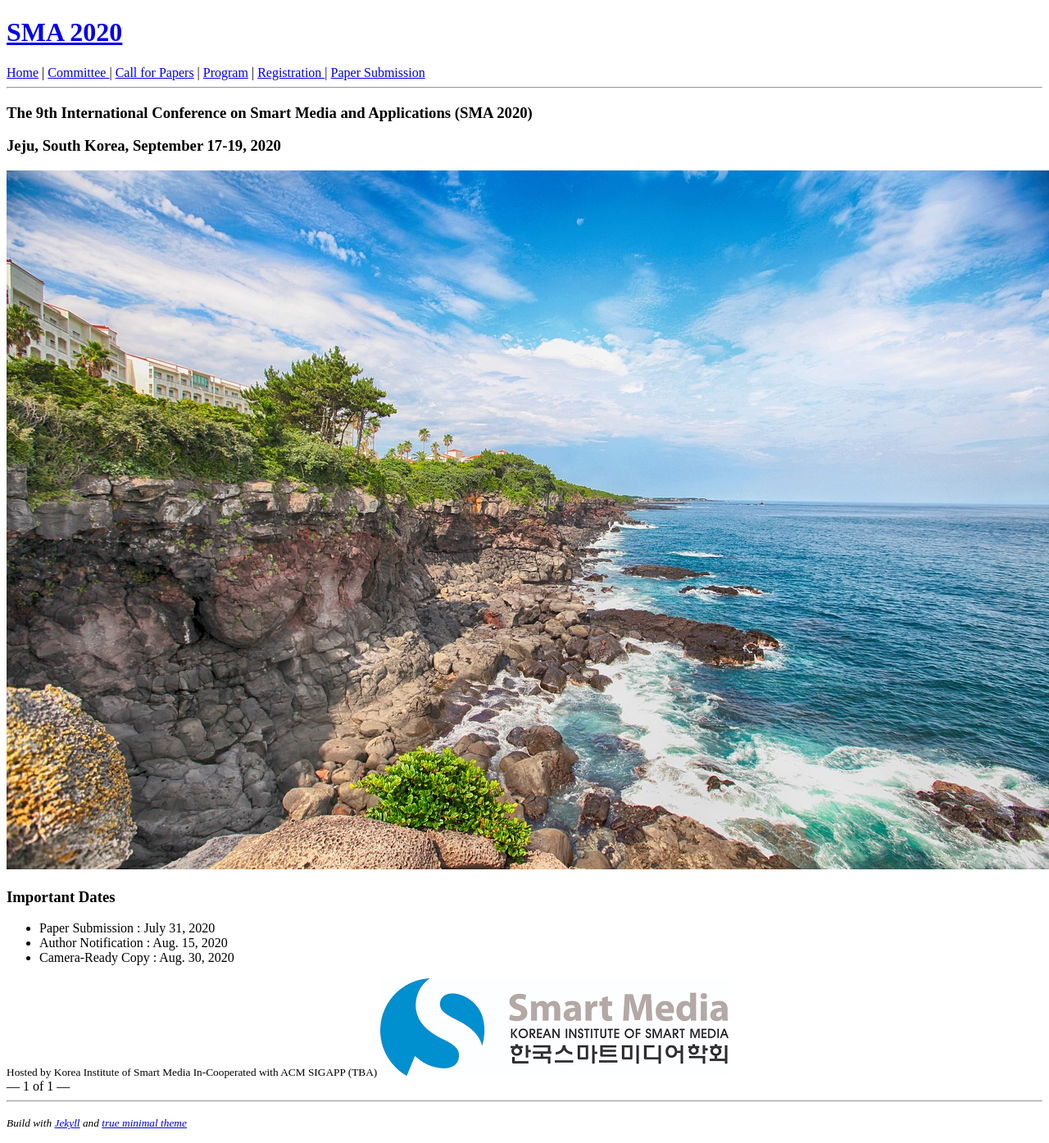
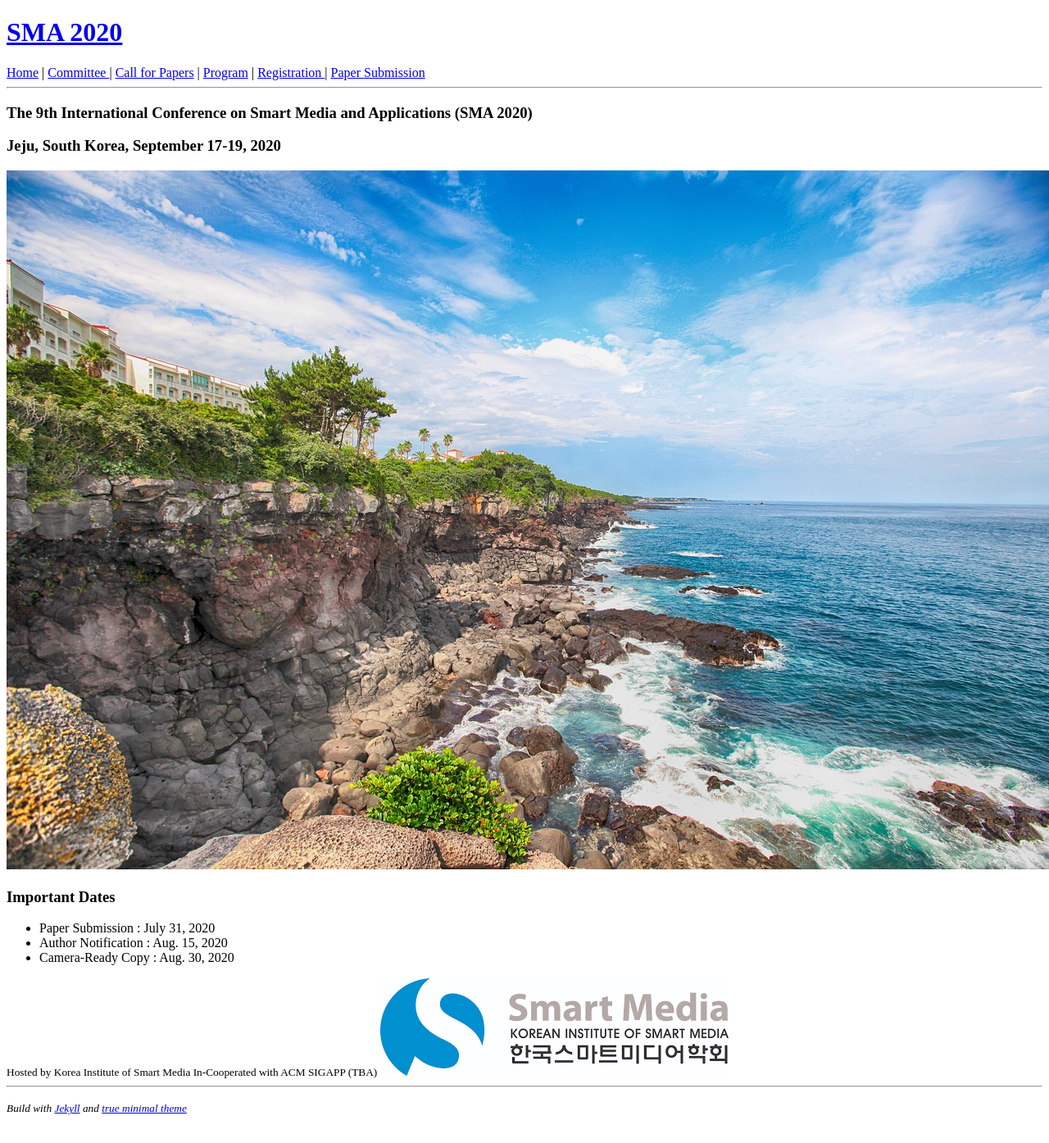
Before and after one commit to icea-conf/sma-2020.github.io, a Jekyll site: the page built from index.html, in a window 1280 px wide. Shown: the whole page at 82% size. Built offline with Jekyll 4.4.1, drawn with Linux system fonts in a browser that asks for light colours; the list of posts is cut into pages by our own code.

Commit message:
Update index.html

```diff
--- a/index.html
+++ b/index.html
@@ -21,13 +21,3 @@ layout: default
 In-Cooperated with ACM SIGAPP (TBA)</small>
 <img src="https://sma-2020.github.io/image/logo.png" alt="">
 </footer>
-
-{% if paginator.previous_page %}
-<a href='{{ site.url }}{{ paginator.previous_page_path }}'>Previous</a>
-{% endif %}
-
-&mdash; {{ paginator.page }} of {{ paginator.total_pages }} &mdash;
-
-{% if paginator.next_page %}
-<a href='{{ site.url }}{{ paginator.next_page_path }}'>Next</a>
-{% endif %}
```
